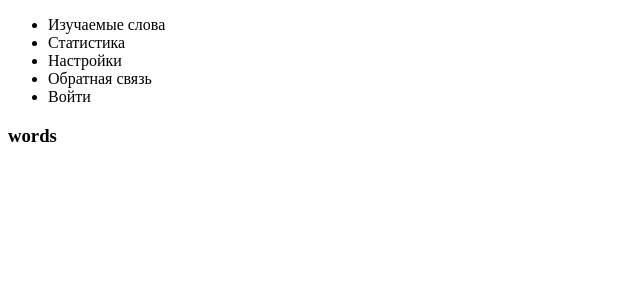
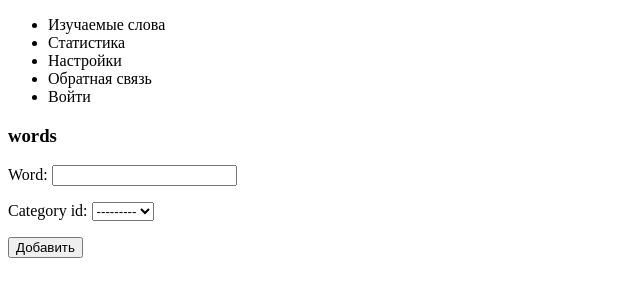
Before and after one commit to OlegPkCode/learn-english-words, a Django app: page / in a window 1280 px wide. Shown: the top 300 px of the page, without its empty margins (0-640 px from the left). Run offline with Django 4.2, Linux system fonts and the light colour scheme; data that the repository does not hold is empty.

Commit message:
feat: add form add word

```diff
--- /dev/null
+++ b/english_words/words/forms.py
@@ -0,0 +1,8 @@
+from django import forms
+from .models import Words
+
+
+class AddWordForm(forms.ModelForm):
+    class Meta:
+        model = Words
+        fields = ['word', 'category_id']
--- a/english_words/words/templates/words/index.html
+++ b/english_words/words/templates/words/index.html
@@ -3,6 +3,19 @@
 {% block content %}
 
 <h3>{{ title }}</h3>
+
+<form action="{% url 'add_word' %}" method="post">
+    {% csrf_token %}
+
+    <div class="form-error">{{ form.non_field_errors }}</div>
+
+    {% for f in form %}
+    <p><label for="{{ f.id_for_label }}">{{f.label}}: </label>{{ f }}</p>
+    <div class="form-error">{{ f.errors }}</div>
+    {% endfor %}
+
+    <button type="submit">Добавить</button>
+</form>
 
 <table style="width:100%">
     {% for w in words %}
--- a/english_words/words/urls.py
+++ b/english_words/words/urls.py
@@ -3,5 +3,5 @@ from django.urls import path
 from words.views import index
 
 urlpatterns = [
-    path('', index),
+    path('', index, name='add_word'),
 ]
--- a/english_words/words/views.py
+++ b/english_words/words/views.py
@@ -1,5 +1,6 @@
-from django.shortcuts import render
+from django.shortcuts import render, redirect
 from .models import Words
+from .forms import AddWordForm
 
 menu = ["Изучаемые слова", "Статистика",
         "Настройки", "Обратная связь", "Войти"]
@@ -7,4 +8,14 @@ menu = ["Изучаемые слова", "Статистика",
 
 def index(request):
     words_list = Words.objects.all()
-    return render(request, 'words/index.html', {'menu': menu, 'title': 'words', 'words': words_list})
+    form = AddWordForm()
+
+    if request.method == 'POST':
+        form = AddWordForm(request.POST)
+        if form.is_valid():
+            form.save()
+            return redirect('add_word')
+    else:
+        form = AddWordForm()
+
+    return render(request, 'words/index.html', {'menu': menu, 'title': 'words', 'words': words_list, 'form': form})
```
